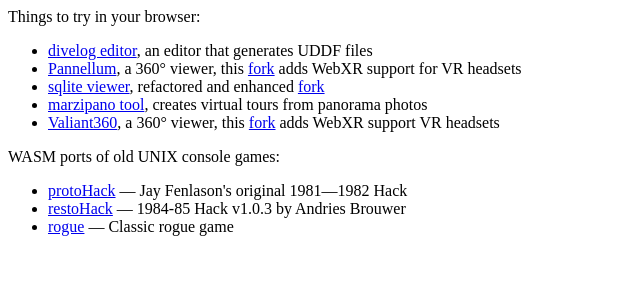
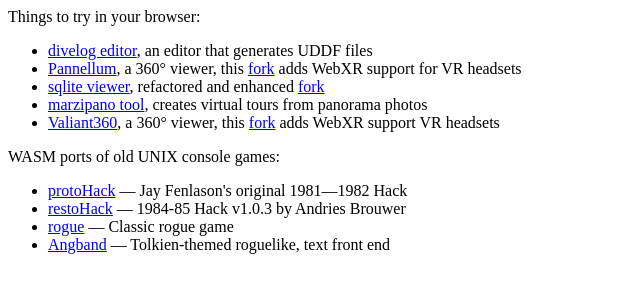
Before and after one commit to neuhaus/neuhaus.github.io, a plain HTML site: page index.html in a window 1280 px wide. Shown: the whole page, without its empty margins (0-640 px from the left). Drawn offline with Linux system fonts and the light colour scheme.

Commit message:
Add the Angband wasm port

```diff
--- a/index.html
+++ b/index.html
@@ -14,6 +14,7 @@ WASM ports of old UNIX console games:
 <li><a href="protoHack">protoHack</a> &mdash; Jay Fenlason's original 1981—1982 Hack</li>
 <li><a href="restoHack">restoHack</a> &mdash; 1984-85 Hack v1.0.3 by Andries Brouwer</li>
 <li><a href="rogue-wasm">rogue</a> &mdash; Classic rogue game</li>
+<li><a href="angband">Angband</a> &mdash; Tolkien-themed roguelike, text front end</li>
 </ul>
 </body>
 </html>
```
